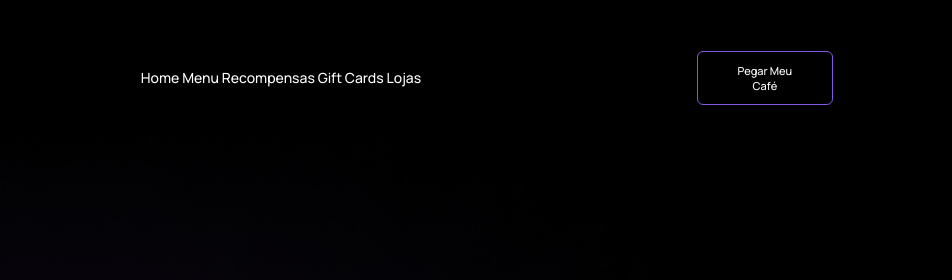
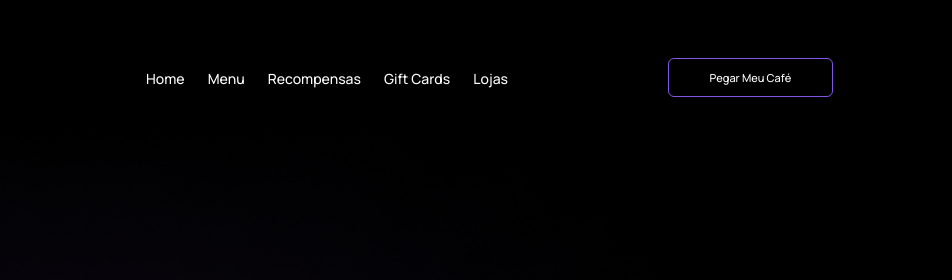
Before and after one commit to yTeuss/rocketcoffee, a plain HTML site: page index.html in a window 1280 px wide. Shown: the top 280 px of the page, 328-1280 px from the left. Drawn offline with Linux system fonts and the light colour scheme.

Commit message:
menu pronto sem hover

```diff
--- a/index.html
+++ b/index.html
@@ -58,14 +58,12 @@
       <!--center-->
     </header>
 
-    <main>
-      <div class="texte">
-        <h1>Great Coffee</h1>
-      </div>
+    <section>
+      <h1>
 
-      <div class="copo">
-        <img rel="copo" href="./texto.svg" />
-      </div>
-    </main>
+      </h1>
+    </section>
+
+
   </body>
 </html>
--- a/style.css
+++ b/style.css
@@ -34,13 +34,16 @@ body {
   margin-right: 50px;
 }
 
+.logo {
+  margin-right: 140.94px;
+}
+
 .menu {
-  font-size: 14px;
   display: flex;
   color: var(--text-color);
   align-items: center;
   justify-content: center;
-  width: 100%;
+  width: 431.35px;
   height: 19px;
   left: 464px;
   top: 65px;
@@ -50,8 +53,10 @@ body {
   list-style-type: none;
   position: relative;
   display: inline-block;
+  font-size: 14px;
+  text-decoration: none;
+  margin-right: 20px;
 }
-
 
 .btn {
   display: flex;
@@ -80,7 +85,5 @@ body {
 
 /* Main */
 
-.texto{
-
-
+.texto {
 }
```
